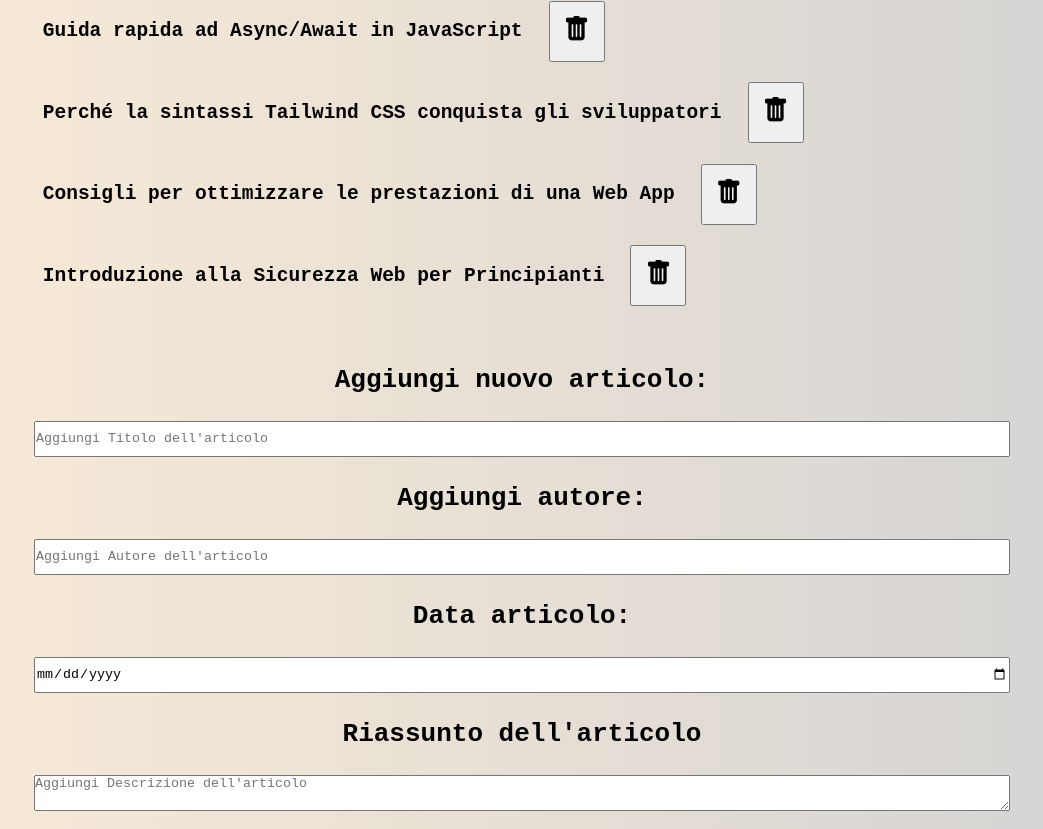
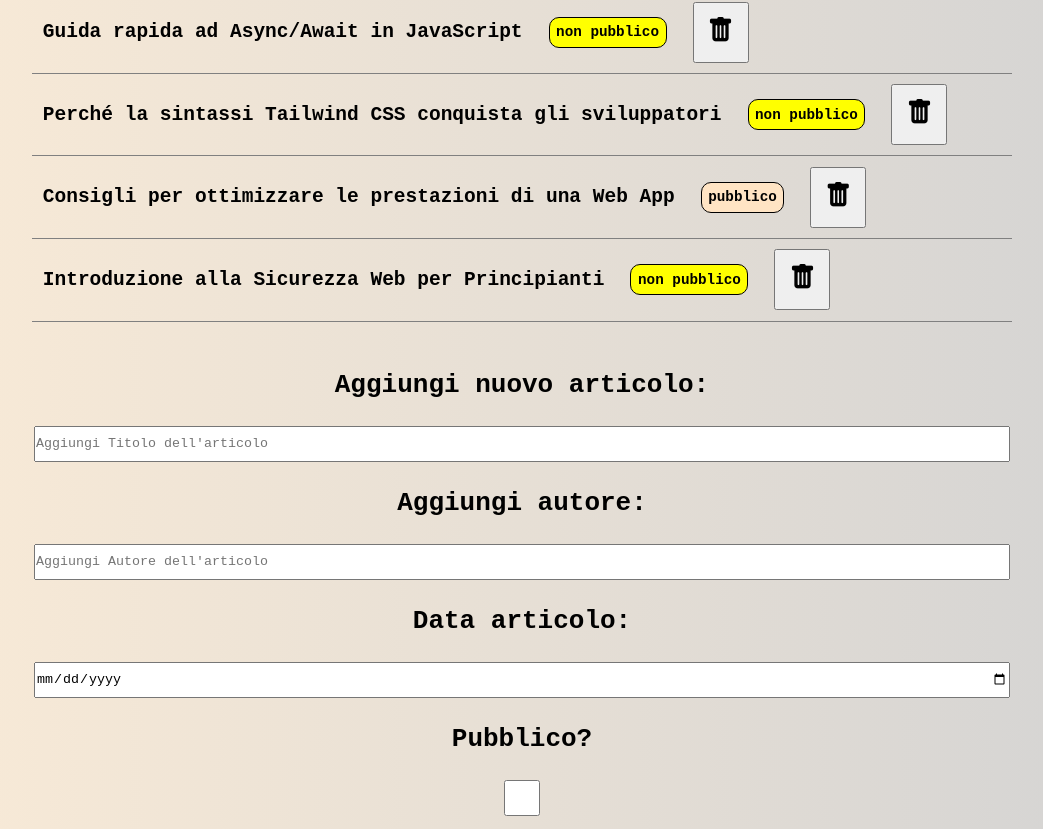
Before and after one commit to EleonoraLosciuto/react-form, a React (Vite) app: page / in a window 1280 px wide. Shown: the part 231-1060 px from the top of the page, without its empty margins (118-1161 px from the left). Built offline with nearby package versions, Linux system fonts and the light colour scheme.

Commit message:
add: checkbox isPublic + commenti

```diff
--- a/src/App.css
+++ b/src/App.css
@@ -18,6 +18,7 @@ ul li {
     display: flex;
     align-items: center;
     gap: 2rem;
+    border-bottom: 1px solid grey;
 }
 
 ul li button {
@@ -25,3 +26,16 @@ ul li button {
     font-size: 2rem;
     vertical-align: middle;
 }
+
+ul li .public-label {
+    font-size: 1.1rem;
+    padding: 0.5rem;
+    border: 1px solid black;
+    border-radius: 10px;
+    font-weight: 600;
+    background-color: bisque;
+}
+
+ul li .non-public {
+    background-color: yellow;
+}
--- a/src/App.jsx
+++ b/src/App.jsx
@@ -4,10 +4,11 @@ import initialArticles from './assets/articles'
 import Form from './components/Form.jsx'
 
 function App() {
-
-  const [articles, setArticles] = useState(initialArticles);
+  // variabile di stato articles gestita qui a livello globale - passata al Form con props
+  const [articles, setArticles] = useState(initialArticles); // valore iniziale initialArticles importata da DB
   console.log(articles);
 
+  // funzione cancel article
   const cancelArticle = i => {
     setArticles(
       articles.filter((article, index) => index !== i)
@@ -20,11 +21,12 @@ function App() {
       <h1>Giornale del Web</h1>
       <ul>
         {
-          articles.map((article, i) =>
+          articles.map((article, i) =>  // map articoli per rendering dinamico - checkbox gestito con classe e operatore ternario
             <li key={article.id}>
               <a href="#">
                 <h2>{article.titolo}</h2>
               </a>
+              <p className={article.isPublic ? 'public-label public' : 'public-label non-public'}> {article.isPublic ? "pubblico" : "non pubblico"}</p>
               <button onClick={() => cancelArticle(i)}>
                 <i className='bi bi-trash-fill'></i>
               </button>
--- a/src/assets/articles.js
+++ b/src/assets/articles.js
@@ -7,6 +7,7 @@ const initialArticles = [
         titolo: "Il futuro del Web Design nel 2026",
         autore: "Marco Rossi",
         data: "2026-03-15",
+        isPublic: true,
         descrizione: "Una panoramica sulle nuove tendenze visive e sull'impatto dell'intelligenza artificiale nelle interfacce utente.",
         contenutoCompleto: "Negli ultimi anni il web design si è evoluto rapidamente. L'integrazione di layout fluidi, micro-interazioni avanzate e l'uso dell'IA per la personalizzazione in tempo reale stanno ridefinendo l'esperienza utente. Chi progetta siti web oggi deve bilanciare estetica, accessibilità e prestazioni ottimali."
     },
@@ -15,6 +16,7 @@ const initialArticles = [
         titolo: "Guida rapida ad Async/Await in JavaScript",
         autore: "Elena Bianchi",
         data: "2026-02-28",
+        isPublic: false,
         descrizione: "Come gestire le operazioni asincrone in modo pulito e leggibile senza cadere nel callback hell.",
         contenutoCompleto: "La gestione del codice asincrono è fondamentale nello sviluppo moderno. Con le parole chiave async e await, possiamo scrivere codice asincrono che sembra e si comporta quasi come codice sincrono. Questo approccio migliora la leggibilità del codice e semplifica notevolmente la gestione degli errori tramite blocchi try/catch."
     },
@@ -23,6 +25,7 @@ const initialArticles = [
         titolo: "Perché la sintassi Tailwind CSS conquista gli sviluppatori",
         autore: "Luca Verdi",
         data: "2026-01-10",
+        isPublic: false,
         descrizione: "I vantaggi dell'approccio Utility-First rispetto al CSS tradizionale.",
         contenutoCompleto: "Tailwind CSS continua a guadagnare popolarità grazie alla sua filosofia utility-first. Invece di scrivere fogli di stile separati con nomi di classi personalizzati, gli sviluppatori possono comporre le interfacce direttamente nel markup. Ciò velocizza lo sviluppo, riduce le dimensioni dei file CSS e garantisce coerenza stilistica."
     },
@@ -31,6 +34,7 @@ const initialArticles = [
         titolo: "Consigli per ottimizzare le prestazioni di una Web App",
         autore: "Sofia Neri",
         data: "2025-11-20",
+        isPublic: true,
         descrizione: "Strategie pratiche per ridurre i tempi di caricamento e migliorare i Core Web Vitals.",
         contenutoCompleto: "La velocità di un sito web incide direttamente sulla soddisfazione dell'utente e sul posizionamento SEO. Per ottimizzare un'app occorre comprimere e formattare le immagini in formati moderni (come WebP o AVIF), implementare il lazy loading ed eliminare il codice JavaScript non utilizzato prima dell'invio al client."
     },
@@ -39,6 +43,7 @@ const initialArticles = [
         titolo: "Introduzione alla Sicurezza Web per Principianti",
         autore: "Alessandro Romano",
         data: "2025-09-05",
+        isPublic: false,
         descrizione: "I concetti base per proteggere le proprie applicazioni da XSS e CSRF.",
         contenutoCompleto: "Garantire la sicurezza di un'applicazione web è una responsabilità cruciale. Vulnarabilità comuni come Cross-Site Scripting (XSS) e Cross-Site Request Forgery (CSRF) possono essere evitate igienizzando sempre l'input degli utenti, utilizzando token di autenticazione sicuri e configurando correttamente gli header HTTP di sicurezza."
     }
--- a/src/components/Form.jsx
+++ b/src/components/Form.jsx
@@ -3,18 +3,27 @@ import { useState } from 'react'
 
 const Form = (props) => {
 
-    const { articles, setArticles } = props;
+    const { articles, setArticles } = props; // ricezione di variabile stato articoli da props
 
-    const [formData, setFormData] = useState({
+    const [formData, setFormData] = useState({ // variabile di stato formData per gestione del form multi-input
         titolo: "",
         autore: "",
         data: "",
+        isPublic: null,
         descrizione: "",
     });
 
     const handleInput = (e) => {
-        const { name, type, value, checked } = e.target
-        const inputValue = type == "checkbox" ? checked : value
+
+        // uso destrutturazione per estrarre i campi che mi interessano da e.target
+        const { name, type, value, checked } = e.target;
+        let inputValue;
+
+        // gestione checkbox
+        if (type === "checkbox") inputValue = checked
+        if (type !== "checkbox") inputValue = value
+
+        // setFormData per modificare il valore con inputValue
         setFormData({
             ...formData,
             [name]: inputValue
@@ -22,15 +31,32 @@ const Form = (props) => {
     }
 
     const handleSubmit = (e) => {
+
+        // preventDefault per evitare ricarica della pagina
         e.preventDefault();
+
+        // nuovo articolo
         const newArticle = {
             id: crypto.randomUUID(),
             titolo: formData.titolo,
             autore: formData.autore,
             data: formData.data,
+            isPublic: formData.isPublic,
             descrizione: formData.descrizione
         };
-        setArticles([...articles, newArticle])
+
+
+        // setArticles per aggiungere nuovo articolo
+        setArticles([...articles, newArticle]);
+
+        // cancello gli input dal form dopo aver aggiunto il nuovo articolo
+        setFormData({
+            titolo: "",
+            autore: "",
+            data: "",
+            isPublic: false,
+            descrizione: "",
+        })
     };
 
     return (
@@ -44,6 +70,9 @@ const Form = (props) => {
             <label>Data articolo: </label>
             <input type='date' name="data" placeholder="Data" value={formData.data} onChange={handleInput} />
 
+            <label>Pubblico?</label>
+            <input type="checkbox" name="isPublic" value={formData.isPublic} onChange={handleInput} />
+
             <label>Riassunto dell'articolo </label>
             <textarea name="descrizione" placeholder="Aggiungi Descrizione dell'articolo" value={formData.descrizione} onChange={handleInput} />
 
```
Also changed, not shown: 1 other file (tests, documents, lock files or other folders).
